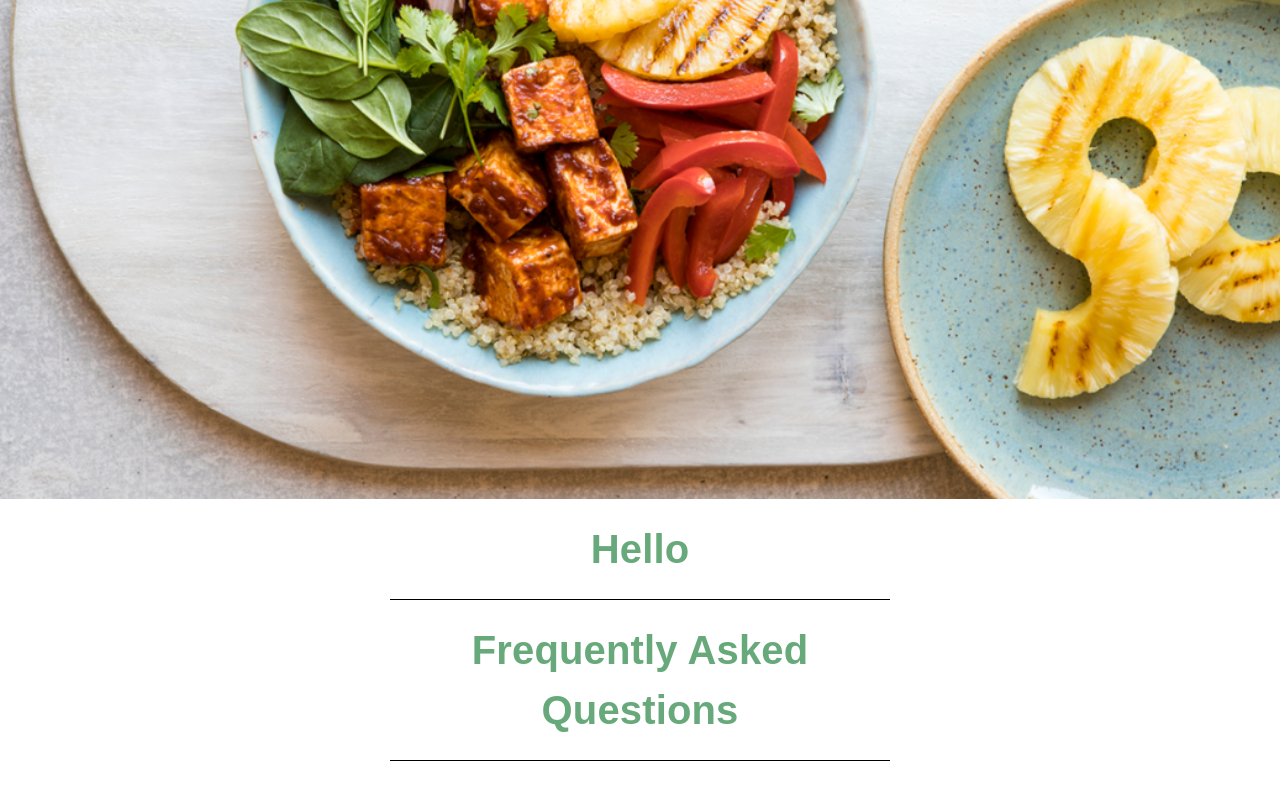
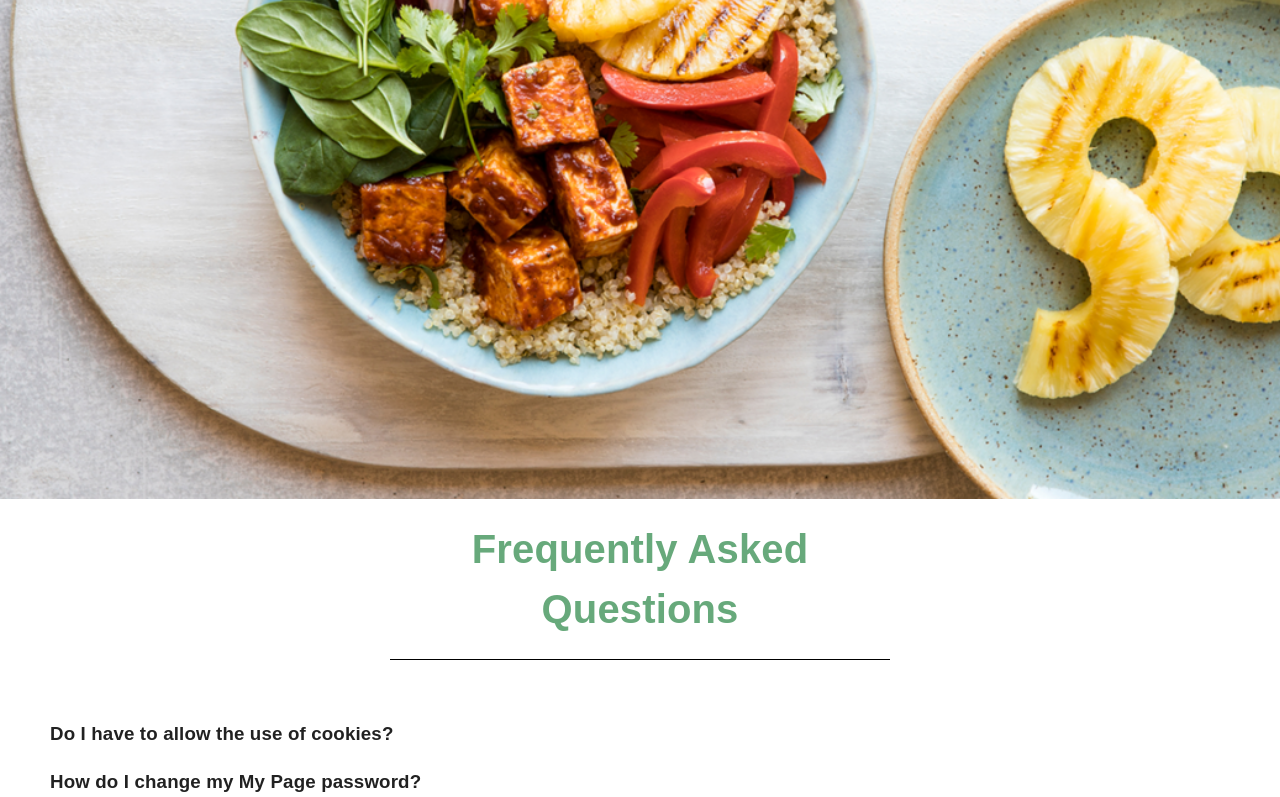
Before and after one commit to ChrisDietrich405/natures-wellness, a Next.js app: page /faq in a window 1280 px wide. Shown: the part 371-1168 px from the top of the page. Built offline with nearby package versions, Linux system fonts and the light colour scheme.

Commit message:
removed comments

```diff
--- a/src/components/Banner/index.jsx
+++ b/src/components/Banner/index.jsx
@@ -14,7 +14,7 @@ const Banner = ({ picturePath }) => {
           backgroundPosition: "center",
         }}
       ></div>
-      <h1>Hello</h1>
+
     </div>
   );
 };
--- a/src/components/Header/index.jsx
+++ b/src/components/Header/index.jsx
@@ -79,7 +79,7 @@ function DrawerAppBar(props) {
       </div>
       <Divider />
       <List>
-        <h2>hello</h2>
+
         {navItems.map(({ title, url }) => (
           <ListItem key={title} disablePadding>
             <ListItemButton sx={{ textAlign: "center" }}>
```
